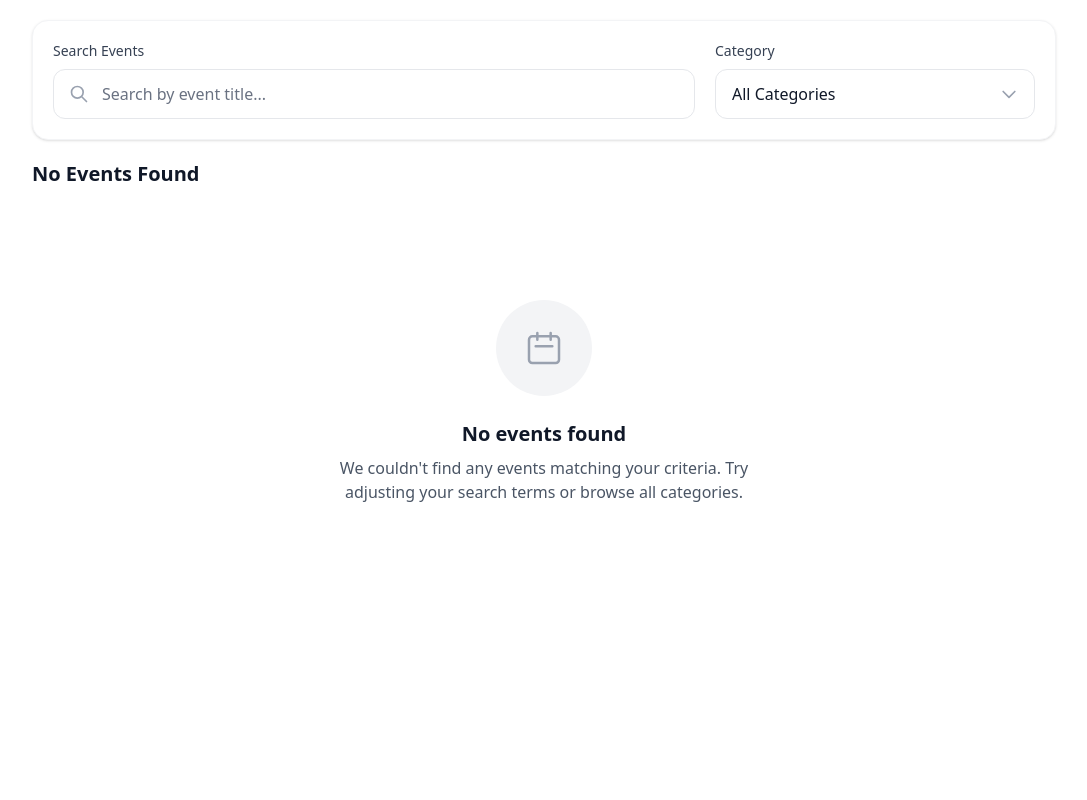
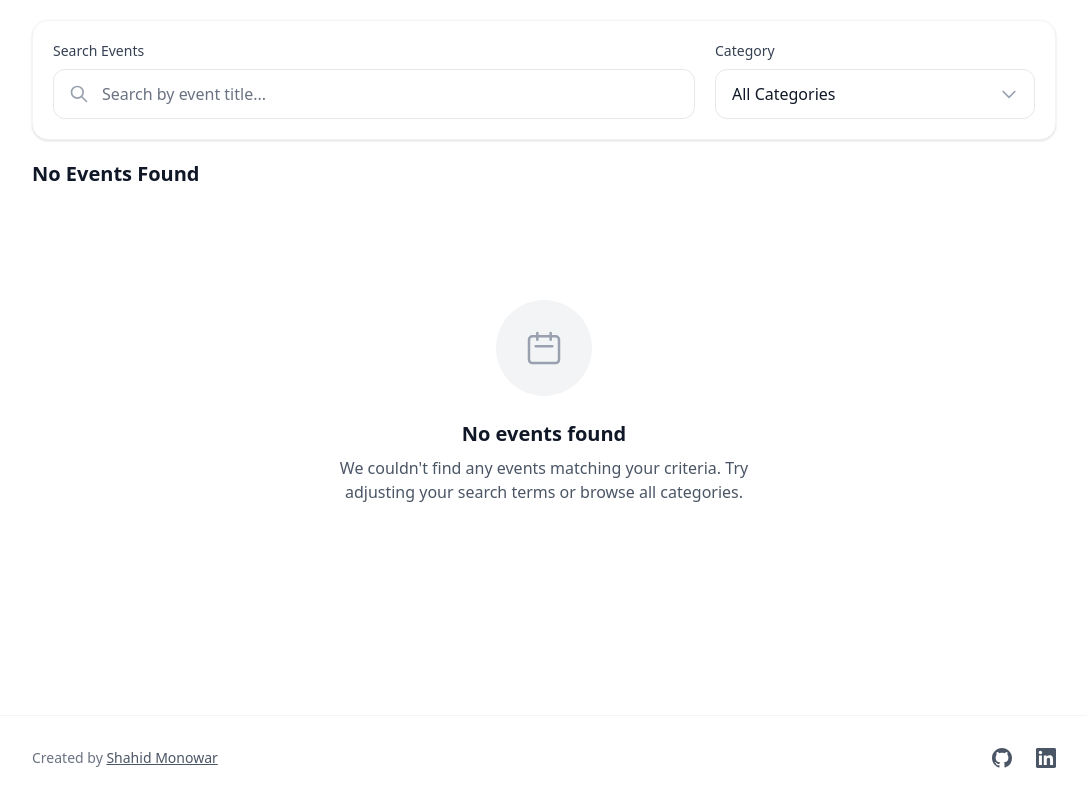
Before and after one commit to shahidmonowarr/event-management-system, a Next.js app: page / in a window 1280 px wide. Shown: the part 221-1021 px from the top of the page, without its empty margins (96-1183 px from the left). Before the commit the page ends 872 px from the top, so only its background shows below. Built offline with nearby package versions, Linux system fonts and the light colour scheme.

Commit message:
feat: add Footer component to enhance page layout

```diff
--- /dev/null
+++ b/src/app/conponents/Footer.tsx
@@ -0,0 +1,49 @@
+"use client";
+
+const Footer = () => {
+  return (
+    <footer className="bg-white border-t border-gray-100 mt-16">
+      <div className="max-w-5xl mx-auto py-8">
+        <div className="flex flex-col md:flex-row justify-between items-center space-y-4 md:space-y-0">
+          <p className="text-sm text-gray-500">
+            Created by{" "}
+            <a
+              href="https://www.monowar.dev"
+              target="_blank"
+              rel="noopener noreferrer"
+              className="text-gray-600 hover:text-gray-900 transition-colors underline font-medium"
+            >
+              Shahid Monowar
+            </a>
+          </p>
+          <div className="flex items-center space-x-6">
+            <a
+              href="https://github.com/shahidmonowarr"
+              target="_blank"
+              rel="noopener noreferrer"
+              className="text-gray-600 hover:text-gray-900 transition-colors"
+              aria-label="GitHub"
+            >
+              <svg className="w-5 h-5" fill="currentColor" viewBox="0 0 24 24">
+                <path d="M12 0C5.37 0 0 5.37 0 12c0 5.31 3.435 9.795 8.205 11.385.6.105.825-.255.825-.57 0-.285-.015-1.23-.015-2.235-3.015.555-3.795-.735-4.035-1.41-.135-.345-.72-1.41-1.23-1.695-.42-.225-1.02-.78-.015-.795.945-.015 1.62.87 1.845 1.23 1.08 1.815 2.805 1.305 3.495.99.105-.78.42-1.305.765-1.605-2.67-.3-5.46-1.335-5.46-5.925 0-1.305.465-2.385 1.23-3.225-.12-.3-.54-1.53.12-3.18 0 0 1.005-.315 3.3 1.23.96-.27 1.98-.405 3-.405s2.04.135 3 .405c2.295-1.56 3.3-1.23 3.3-1.23.66 1.65.24 2.88.12 3.18.765.84 1.23 1.905 1.23 3.225 0 4.605-2.805 5.625-5.475 5.925.435.375.81 1.095.81 2.22 0 1.605-.015 2.895-.015 3.3 0 .315.225.69.825.57A12.02 12.02 0 0024 12c0-6.63-5.37-12-12-12z" />
+              </svg>
+            </a>
+            <a
+              href="https://linkedin.com/in/shahidmonowar"
+              target="_blank"
+              rel="noopener noreferrer"
+              className="text-gray-600 hover:text-gray-900 transition-colors"
+              aria-label="LinkedIn"
+            >
+              <svg className="w-5 h-5" fill="currentColor" viewBox="0 0 24 24">
+                <path d="M20.447 20.452h-3.554v-5.569c0-1.328-.027-3.037-1.852-3.037-1.853 0-2.136 1.445-2.136 2.939v5.667H9.351V9h3.414v1.561h.046c.477-.9 1.637-1.85 3.37-1.85 3.601 0 4.267 2.37 4.267 5.455v6.286zM5.337 7.433c-1.144 0-2.063-.926-2.063-2.065 0-1.138.92-2.063 2.063-2.063 1.14 0 2.064.925 2.064 2.063 0 1.139-.925 2.065-2.064 2.065zm1.782 13.019H3.555V9h3.564v11.452zM22.225 0H1.771C.792 0 0 .774 0 1.729v20.542C0 23.227.792 24 1.771 24h20.451C23.2 24 24 23.227 24 22.271V1.729C24 .774 23.2 0 22.222 0h.003z" />
+              </svg>
+            </a>
+          </div>
+        </div>
+      </div>
+    </footer>
+  );
+};
+
+export default Footer;
--- a/src/app/page.tsx
+++ b/src/app/page.tsx
@@ -5,6 +5,7 @@
 import { Event } from "./types/event";
 import { CATEGORIES } from "./utils/constants";
 import EventCard from "./conponents/EventCard";
+import Footer from "./conponents/Footer";
 
 export default function Home() {
   const events = useEventStore((state) => state.events);
@@ -45,6 +46,7 @@
   };
 
   return (
+    <>
       <div className="min-h-screen">
         <div className="mx-auto max-w-5xl py-5">
           {/* Header Section */}
@@ -53,8 +55,8 @@
               Discover Amazing Events
             </h1>
             <p className="text-xl text-gray-600 max-w-2xl mx-auto leading-relaxed">
-            Find and join exciting events in your area. Connect with like-minded
-            people and create memorable experiences.
+              Find and join exciting events in your area. Connect with
+              like-minded people and create memorable experiences.
             </p>
           </div>
 
@@ -171,7 +173,7 @@
                   </span>
                   {searchTerm && (
                     <span className="inline-flex items-center px-3 py-1 rounded-full text-sm bg-blue-50 text-blue-700 border border-blue-200">
-                    Search: "{searchTerm}"
+                      Search: &quot;{searchTerm}&quot;
                       <button
                         onClick={() => setSearchTerm("")}
                         className="ml-2 text-blue-600 hover:text-blue-800"
@@ -260,8 +262,8 @@
                 No events found
               </h3>
               <p className="text-gray-600 mb-6 max-w-md mx-auto">
-              We couldn't find any events matching your criteria. Try adjusting
-              your search terms or browse all categories.
+                We couldn&apos;t find any events matching your criteria. Try
+                adjusting your search terms or browse all categories.
               </p>
               {(searchTerm || selectedCategory) && (
                 <button
@@ -300,5 +302,8 @@
           )}
         </div>
       </div>
+
+      <Footer />
+    </>
   );
 }
```
Lines whose indentation alone changed are shown as unchanged.
